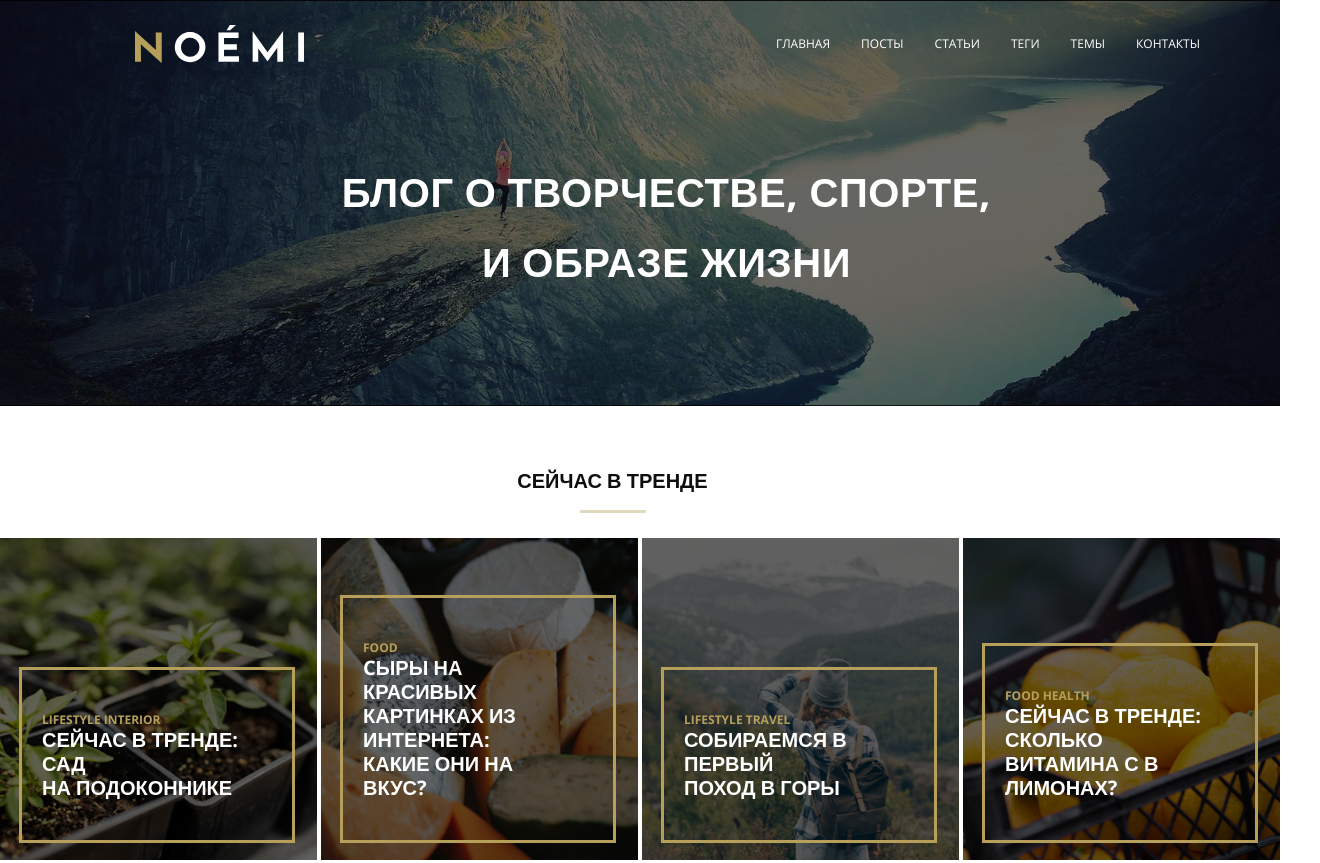
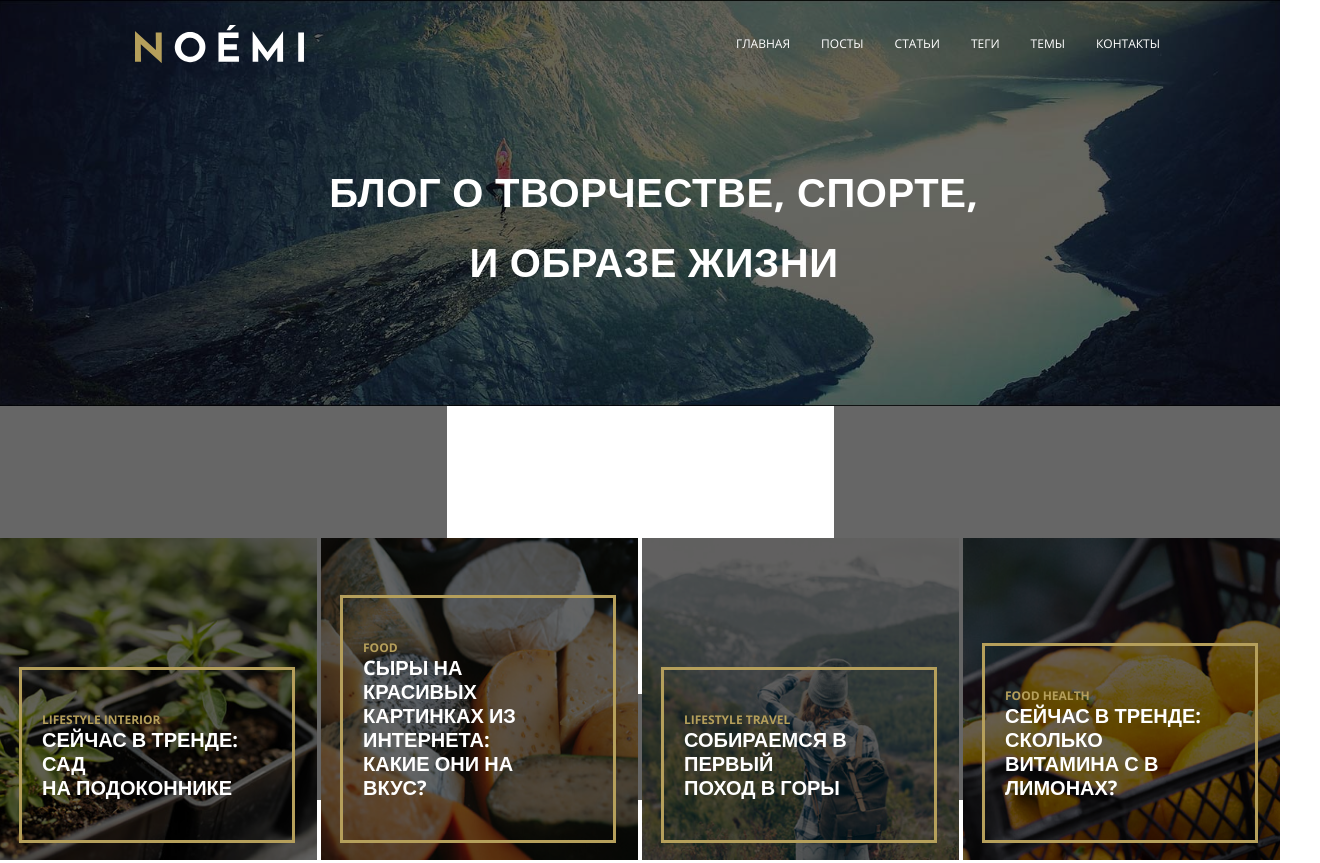
Before and after one commit to GadgetHack/mq-diplom-Afonina, a plain HTML site: page index.html in a window 1280 px wide. Shown: the top 863 px of the page, 1320 px wide, since content can reach past the window. Drawn offline with Linux system fonts and the light colour scheme; files whose address does not match are found by name.

Commit message:
Add files via upload
popup styles

```diff
--- a/css/style.css
+++ b/css/style.css
@@ -58,7 +58,7 @@ a {
 }
 
 .container {
-  width: 1200px;
+  max-width: 1200px;
   margin: 0 auto;
   text-transform: uppercase;
 }
@@ -107,7 +107,7 @@ a {
 }
 
 .title {
-  width: 1185px;
+  max-width: 1185px;
 
   margin: 0 0 auto;
   text-align: center;
@@ -123,7 +123,7 @@ a {
 }
 
 .content-container {
-  width: 1200px;
+  max-width: 1200px;
   margin: 0 auto;
   margin-top: 58px;
   padding-left: 22px;
@@ -724,7 +724,7 @@ li.theme-item {
   margin-top: 20px;
 }
 
-.product-prices{
+.product-prices {
   display: flex;
   flex-direction: column;
 }
@@ -741,7 +741,7 @@ li.theme-item {
   font-weight: 700;
 }
 
-.product-button:hover{
+.product-button:hover {
   background-color: #323232;
 }
 
@@ -862,3 +862,66 @@ li.theme-item {
   background-image: url("../svg/003-tumblr.svg");
 
 }
+
+.popup {
+  position: fixed;
+  width: 100%;
+  height: 100%;
+  left: 0;
+  top: 0;
+
+  background: rgba(0, 0, 0, 0.6);
+  display: flex;
+  justify-content: center;
+  align-items: center;
+}
+
+.popup-content {
+  background: #ffffff;
+  width: 387px;
+  height: 587px;
+  box-sizing: border-box;
+  padding: 30px;
+  position: relative;
+}
+
+.popup-close {
+  position: absolute;
+  color: #ffffff;
+  font-size: 40px;
+  top: -40px;
+  right: -2px;
+
+  cursor: pointer;
+}
+
+.popup-header {
+  font-size: 20px;
+  line-height: 24px;
+  text-transform: uppercase;
+  color: #0f0d0e;
+  font-weight: 700;
+  text-align: center;
+
+}
+
+.popup-header::after {
+  content: "";
+  border: 1px solid #e1d9bd;
+  display: block;
+  width: 64px;
+  height: 1px;
+  background-color: #e1d9bd;
+  z-index: 1;
+  margin-left: auto;
+  margin-right: auto;
+  margin-top: 15px;
+}
+
+.popup-oft {
+  font-size: 13px;
+  line-height: 40px;
+  color: #000000;
+  font-weight: 400;
+  padding-top: 20px;
+}
```
